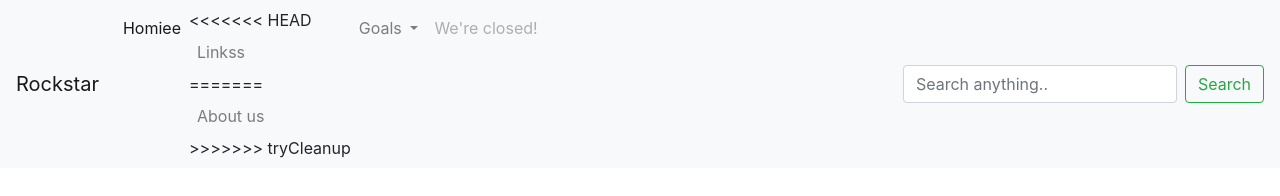
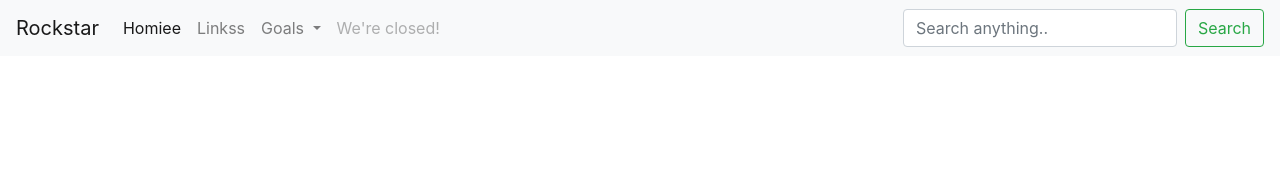
Before and after one commit to RhythmRajguru/sample-repo, a plain HTML site: page website/index.html in a window 1280 px wide. Drawn offline with nearby package versions, Linux system fonts and the light colour scheme.

Commit message:
merged branches

```diff
--- a/website/index.html
+++ b/website/index.html
@@ -23,11 +23,7 @@
               <a class="nav-link" href="#">Homiee<span class="sr-only">(current)</span></a>
             </li>
             <li class="nav-item">
-<<<<<<< HEAD
               <a class="nav-link" href="#">Linkss</a>
-=======
-              <a class="nav-link" href="#">About us</a>
->>>>>>> tryCleanup
             </li>
             <li class="nav-item dropdown">
               <a class="nav-link dropdown-toggle" href="#" id="navbarDropdown" role="button" data-toggle="dropdown" aria-haspopup="true" aria-expanded="false">
```
